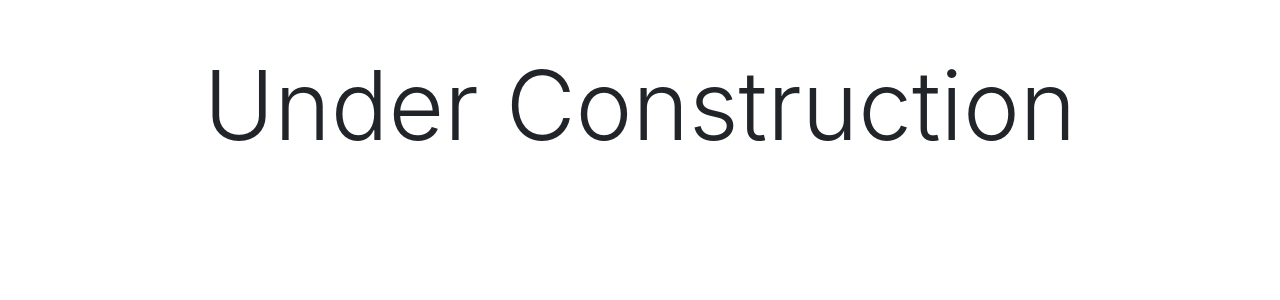
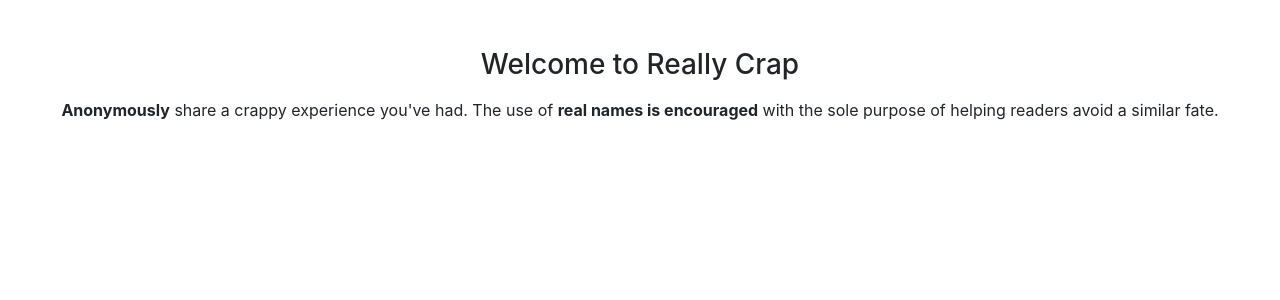
Before and after one commit to joey-griffin/lots_of_love, a React (Create React App) app in the folder src/ui/: page / in a window 1280 px wide. Shown: the top 300 px of the page. Built offline with nearby package versions, Linux system fonts and the light colour scheme.

Commit message:
Some text

```diff
--- a/src/ui/src/components/Home.tsx
+++ b/src/ui/src/components/Home.tsx
@@ -15,7 +15,8 @@ export class Home extends React.Component<HomeProps, HomeState> {
     render() {
         return (
             <>
-                <h1 className="display-1 text-center mt-5">Under Construction</h1>
+                <h3 className="text-center mt-5">Welcome to Really Crap</h3>
+                <p className="text-center mt-3"><b>Anonymously</b> share a crappy experience you've had. The use of <b>real names is encouraged</b> with the sole purpose of helping readers avoid a similar fate.</p>
             </>
         );
     }
```
